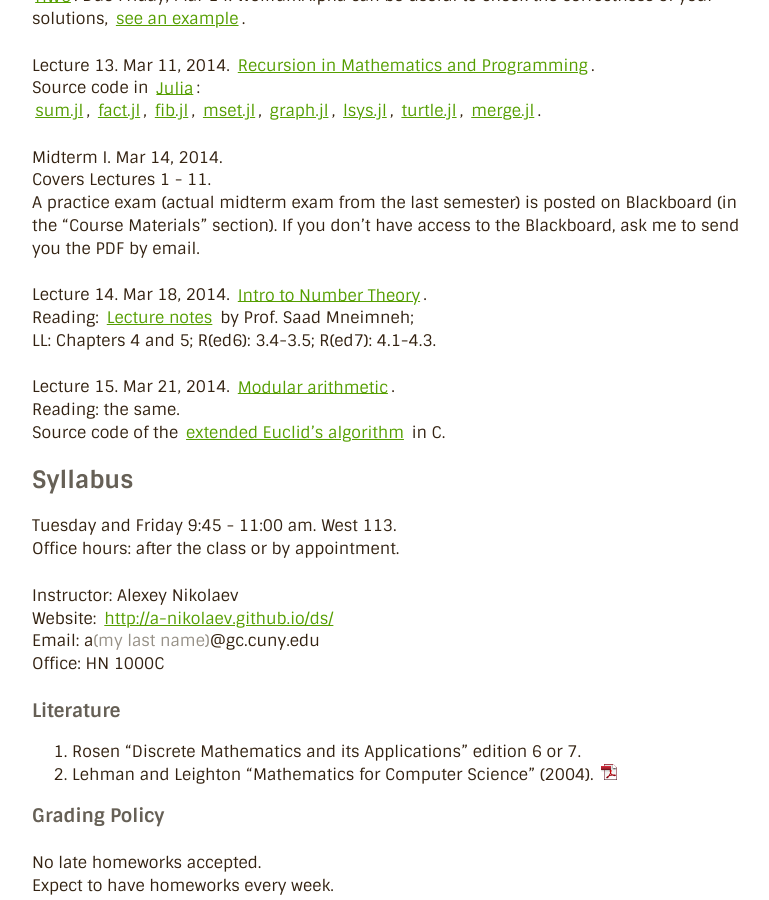
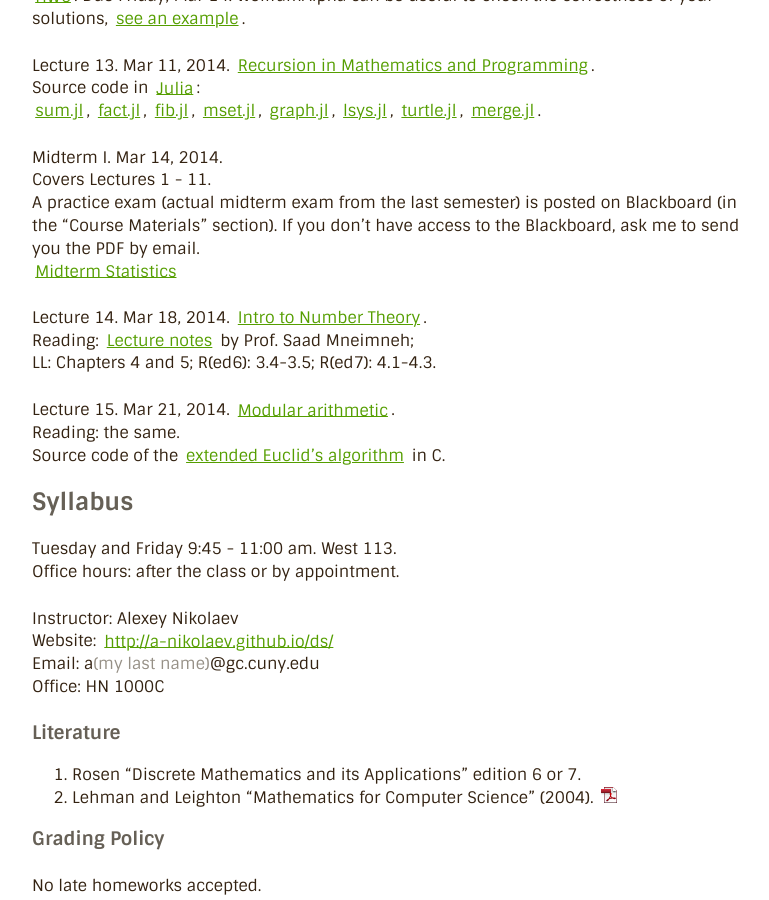
Before and after one commit to a-nikolaev/a-nikolaev.github.io, a Jekyll site: the page built from ds/index.markdown, in a window 1280 px wide and 900 px high, scrolled down 1154 px. Shown: the whole window, without its empty margins (248-1017 px from the left). Built offline with Jekyll 4.4.1, drawn with Linux system fonts in a browser that asks for light colours; Markdown is read by kramdown in place of the engine named in the settings.

Commit message:
midterm1 stats

```diff
--- a/ds/index.markdown
+++ b/ds/index.markdown
@@ -72,6 +72,7 @@ Covers Lectures 1 - 11.
 A practice exam (actual midterm exam from the last semester) is posted on Blackboard
 (in the "Course Materials" section). If you don't have access to the Blackboard, ask me to
 send you the PDF by email.
+[Midterm Statistics](/ds/docs/midterm1.pdf)
 
 Lecture 14. Mar 18, 2014. [Intro to Number Theory](/ds/docs/lec14.pdf).
 Reading:
```
Also changed, not shown: 1 other file.
